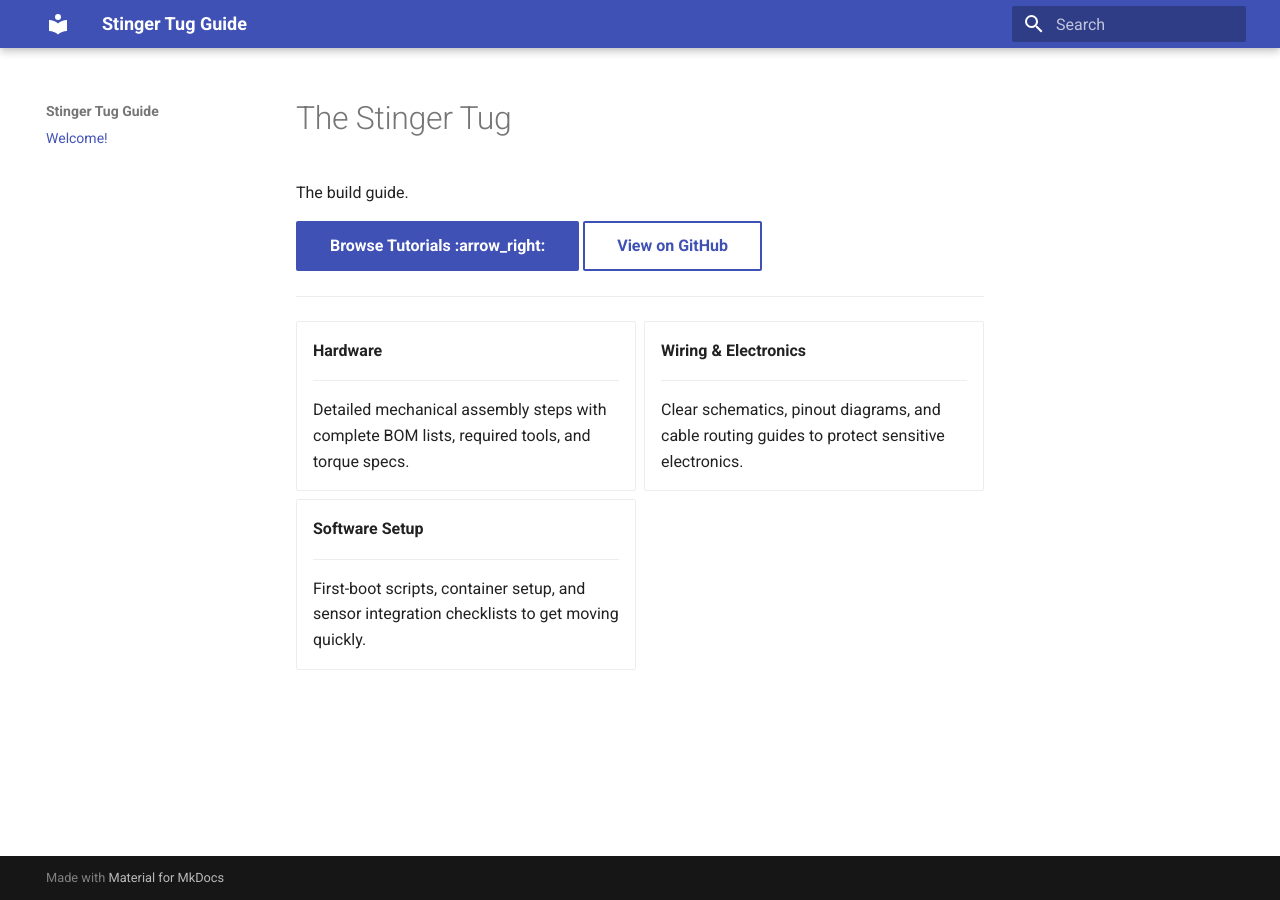
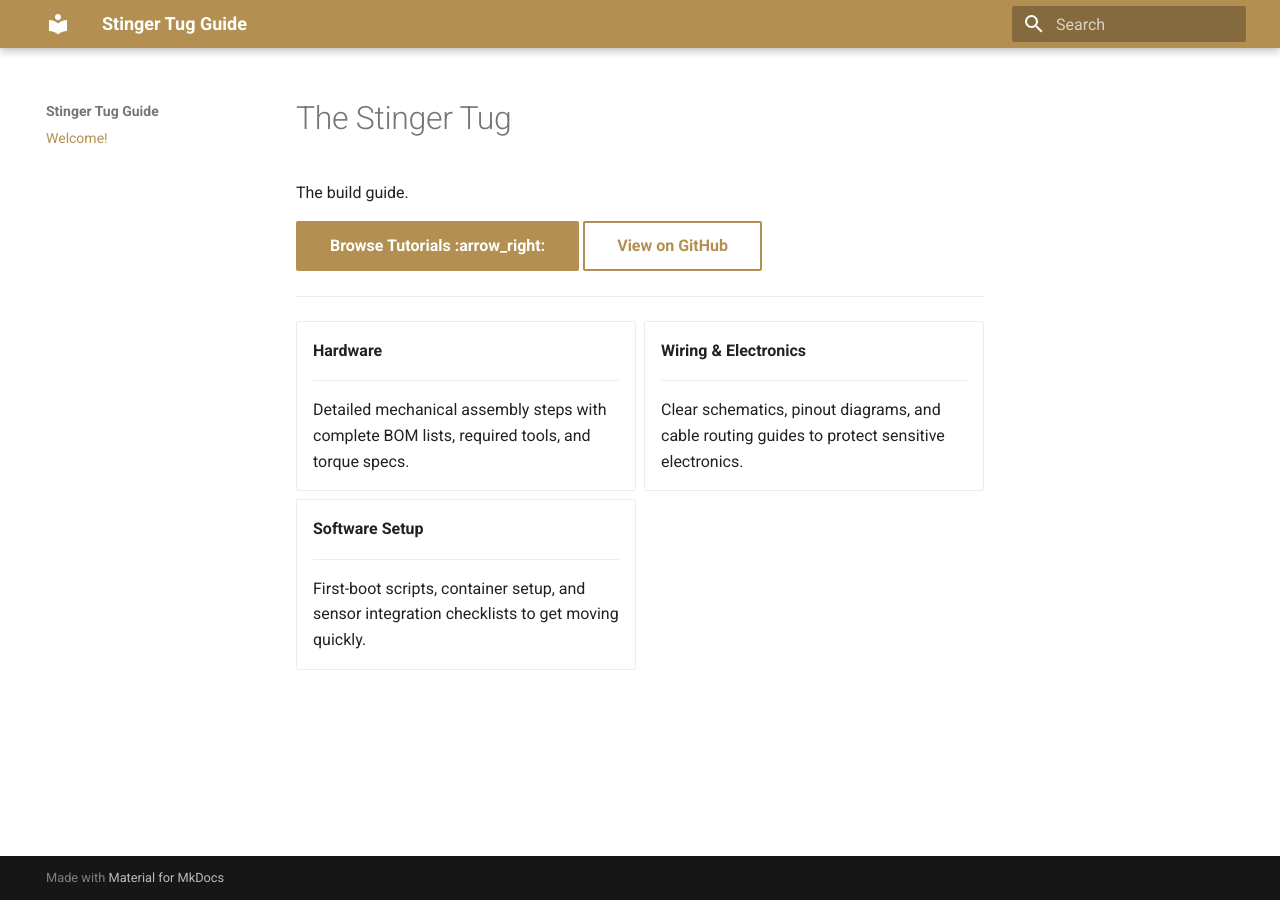
Before and after one commit to ASDL-Robotics/stinger-guide, an MkDocs documentation site: the page built from docs/index.md, in a window 1280 px wide. Built offline with MkDocs 1.6.1 and Material for MkDocs 9.7.7, drawn with Linux system fonts in a browser that asks for light colours.

Commit message:
Modify theme colors and add extra CSS
Updated theme configuration and added extra CSS.

```diff
--- a/mkdocs.yaml
+++ b/mkdocs.yaml
@@ -3,12 +3,16 @@ theme:
   name: material
   palette:
     scheme: default
-    primary: "#B39051"
-    accent: "#051E39"
+    primary: custom
+    accent: custom
   features:
     - navigation.instant
     - navigation.sections
     - content.code.copy
+
+extra_css:
+  - stylesheets/extra.css
+
 markdown_extensions:
   - attr_list
   - md_in_html
```
